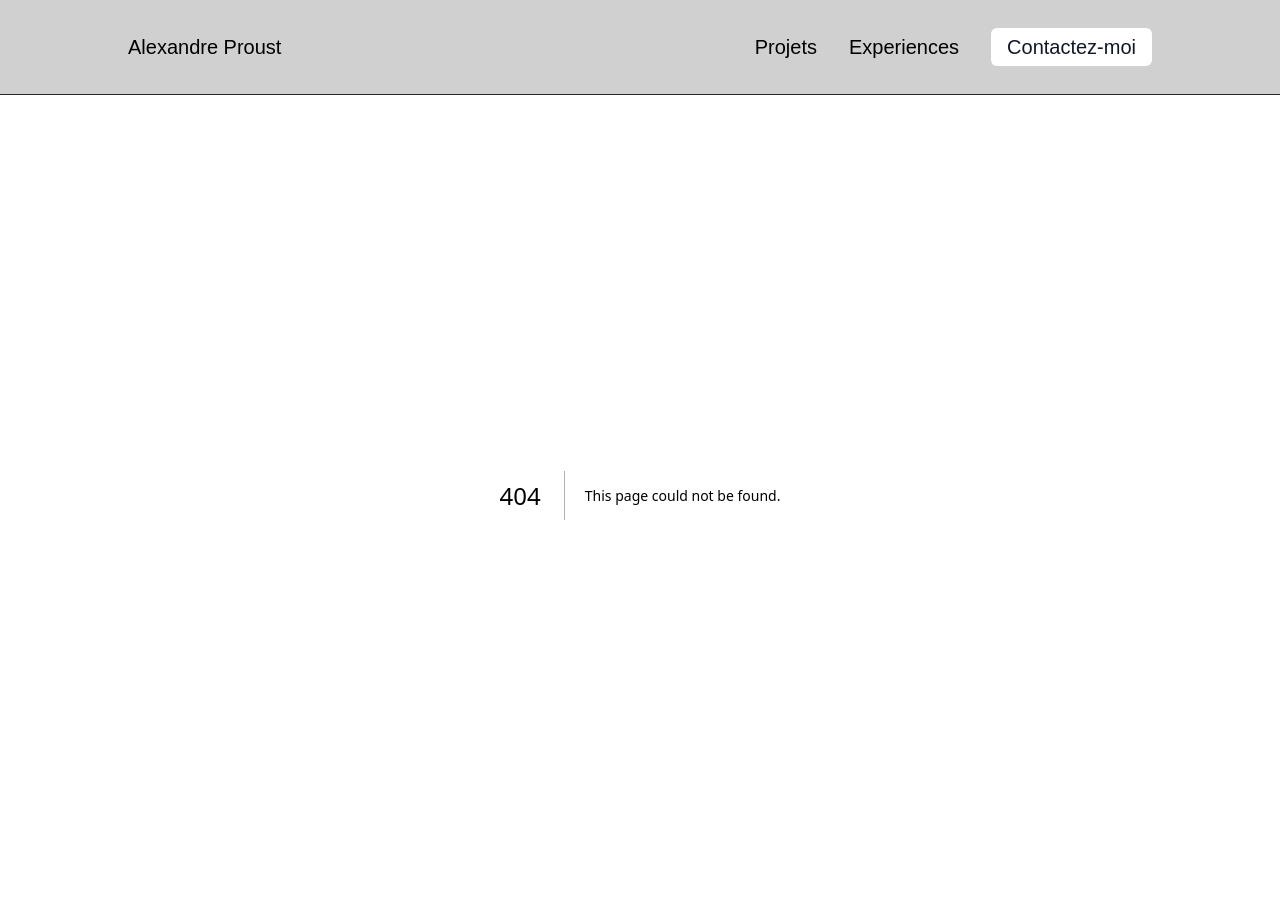
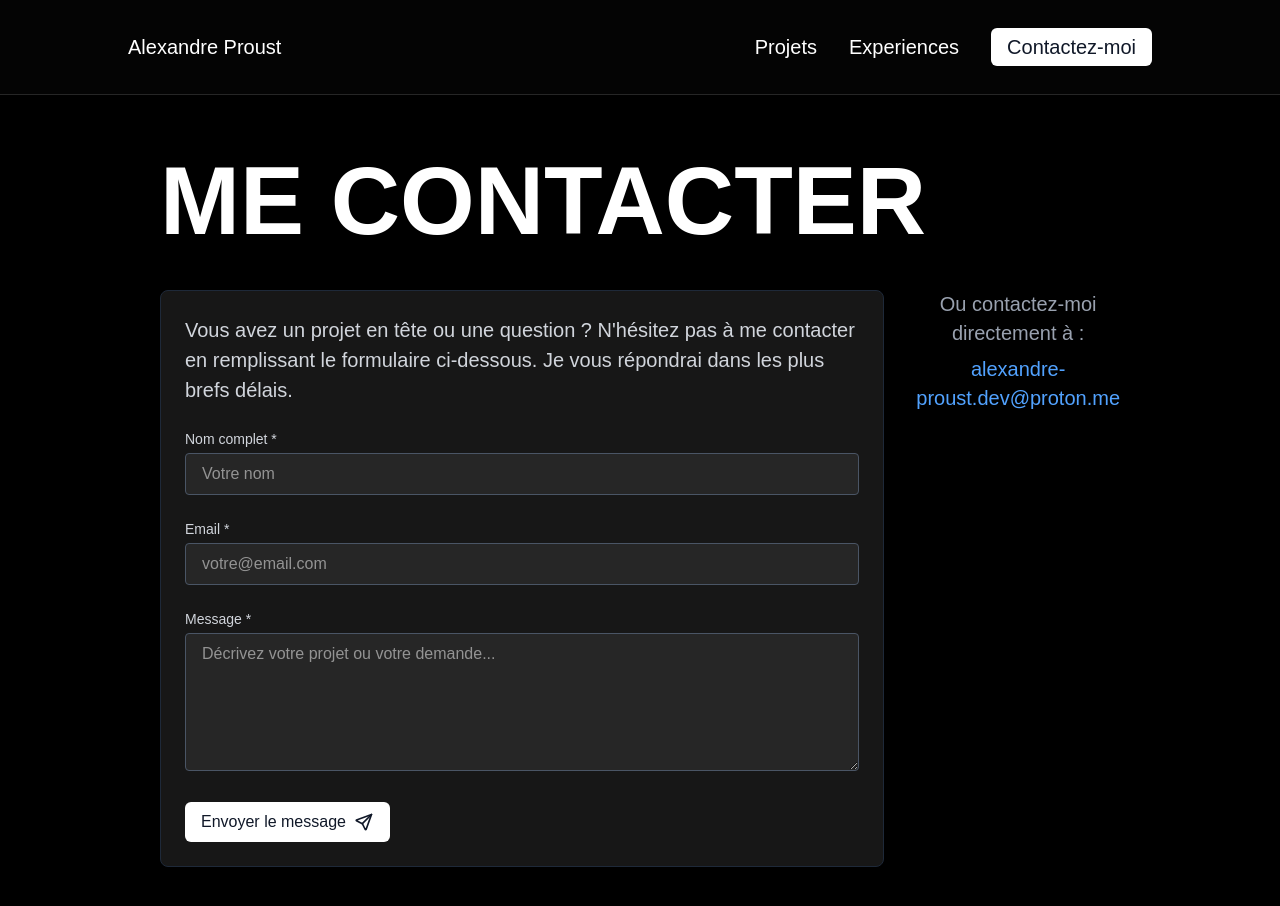
Before and after one commit to AlexPst-Dev/portfolio, a Next.js app: page /contact in a window 1280 px wide. Before the commit this address had no page. Shown: the top 906 px of the page. Built offline with nearby package versions, Linux system fonts and the light colour scheme; a web font is replaced by a local one.

Commit message:
✨ - add contact page

```diff
--- /dev/null
+++ b/app/contact/page.tsx
@@ -0,0 +1,167 @@
+"use client";
+
+import { useState } from "react";
+import { TbSend } from "react-icons/tb";
+
+export default function Contact() {
+  const [formData, setFormData] = useState({
+    name: "",
+    email: "",
+    message: "",
+  });
+  const [isSubmitting, setIsSubmitting] = useState(false);
+  const [submitStatus, setSubmitStatus] = useState<{
+    success: boolean;
+    message: string;
+  } | null>(null);
+
+  const handleChange = (
+    e: React.ChangeEvent<HTMLInputElement | HTMLTextAreaElement>
+  ) => {
+    const { name, value } = e.target;
+    setFormData((prev) => ({
+      ...prev,
+      [name]: value,
+    }));
+  };
+
+  const handleSubmit = async (e: React.FormEvent) => {
+    e.preventDefault();
+    setIsSubmitting(true);
+
+    try {
+      // Replace with the form submission logic
+      console.log("Form submitted:", formData);
+
+      // Simulate API call
+      await new Promise((resolve) => setTimeout(resolve, 1000));
+
+      setSubmitStatus({
+        success: true,
+        message:
+          "Votre message a été envoyé avec succès ! Je vous répondrai dès que possible.",
+      });
+
+      // Reset form
+      setFormData({ name: "", email: "", message: "" });
+    } catch (error) {
+      setSubmitStatus({
+        success: false,
+        message:
+          "Une erreur est survenue lors de l'envoi du message. Veuillez réessayer plus tard.",
+      });
+    } finally {
+      setIsSubmitting(false);
+    }
+  };
+
+  return (
+    <section className="py-12 sm:px-6 lg:px-8">
+      <h1 className="text-3xl font-bold mb-8">ME CONTACTER</h1>
+
+      <div className="flex gap-8">
+        <div className="bg-neutral-900 p-6 rounded-lg shadow-lg border border-gray-800 max-w-4xl">
+          <p className="mb-6 text-gray-300">
+            Vous avez un projet en tête ou une question ? N'hésitez pas à me
+            contacter en remplissant le formulaire ci-dessous. Je vous répondrai
+            dans les plus brefs délais.
+          </p>
+
+          {submitStatus && (
+            <div
+              className={`p-4 mb-6 rounded ${
+                submitStatus.success
+                  ? "bg-green-900 text-green-100"
+                  : "bg-red-900 text-red-100"
+              }`}
+            >
+              {submitStatus.message}
+            </div>
+          )}
+
+          <form onSubmit={handleSubmit} className="space-y-6">
+            <div>
+              <label
+                htmlFor="name"
+                className="block text-sm font-medium text-gray-300 mb-1"
+              >
+                Nom complet *
+              </label>
+              <input
+                type="text"
+                id="name"
+                name="name"
+                value={formData.name}
+                onChange={handleChange}
+                required
+                className="w-full px-4 py-2 rounded bg-neutral-800 border border-gray-600 text-white focus:ring-2 focus:ring-blue-500 focus:border-transparent"
+                placeholder="Votre nom"
+              />
+            </div>
+
+            <div>
+              <label
+                htmlFor="email"
+                className="block text-sm font-medium text-gray-300 mb-1"
+              >
+                Email *
+              </label>
+              <input
+                type="email"
+                id="email"
+                name="email"
+                value={formData.email}
+                onChange={handleChange}
+                required
+                className="w-full px-4 py-2 rounded bg-neutral-800 border border-gray-600 text-white focus:ring-2 focus:ring-blue-500 focus:border-transparent"
+                placeholder="votre@email.com"
+              />
+            </div>
+
+            <div>
+              <label
+                htmlFor="message"
+                className="block text-sm font-medium text-gray-300 mb-1"
+              >
+                Message *
+              </label>
+              <textarea
+                id="message"
+                name="message"
+                rows={5}
+                value={formData.message}
+                onChange={handleChange}
+                required
+                className="w-full px-4 py-2 rounded bg-neutral-800 border border-gray-600 text-white focus:ring-2 focus:ring-blue-500 focus:border-transparent"
+                placeholder="Décrivez votre projet ou votre demande..."
+              />
+            </div>
+
+            <div>
+              <button
+                type="submit"
+                disabled={isSubmitting}
+                className="cursor-pointer flex items-center gap-2 px-4 py-2 bg-white text-gray-900 font-medium rounded-md hover:bg-gray-100 focus:outline-none focus:ring-2 focus:ring-offset-2 focus:ring-blue-500 disabled:opacity-50 disabled:cursor-not-allowed transition-colors"
+              >
+                {isSubmitting ? "Envoi en cours..." : "Envoyer le message"}
+                <TbSend className="w-5 h-5" />
+              </button>
+            </div>
+          </form>
+        </div>
+
+        <div className="text-center text-gray-400 text-sm flex flex-col items-start">
+          <p>Ou contactez-moi directement à :</p>
+          <p className="mt-2">
+            <a
+              href="mailto:alexandre-proust.dev@proton.me"
+              className="text-blue-400 hover:underline"
+            >
+              alexandre-proust.dev@proton.me
+            </a>
+          </p>
+        </div>
+      </div>
+    </section>
+  );
+}
```
